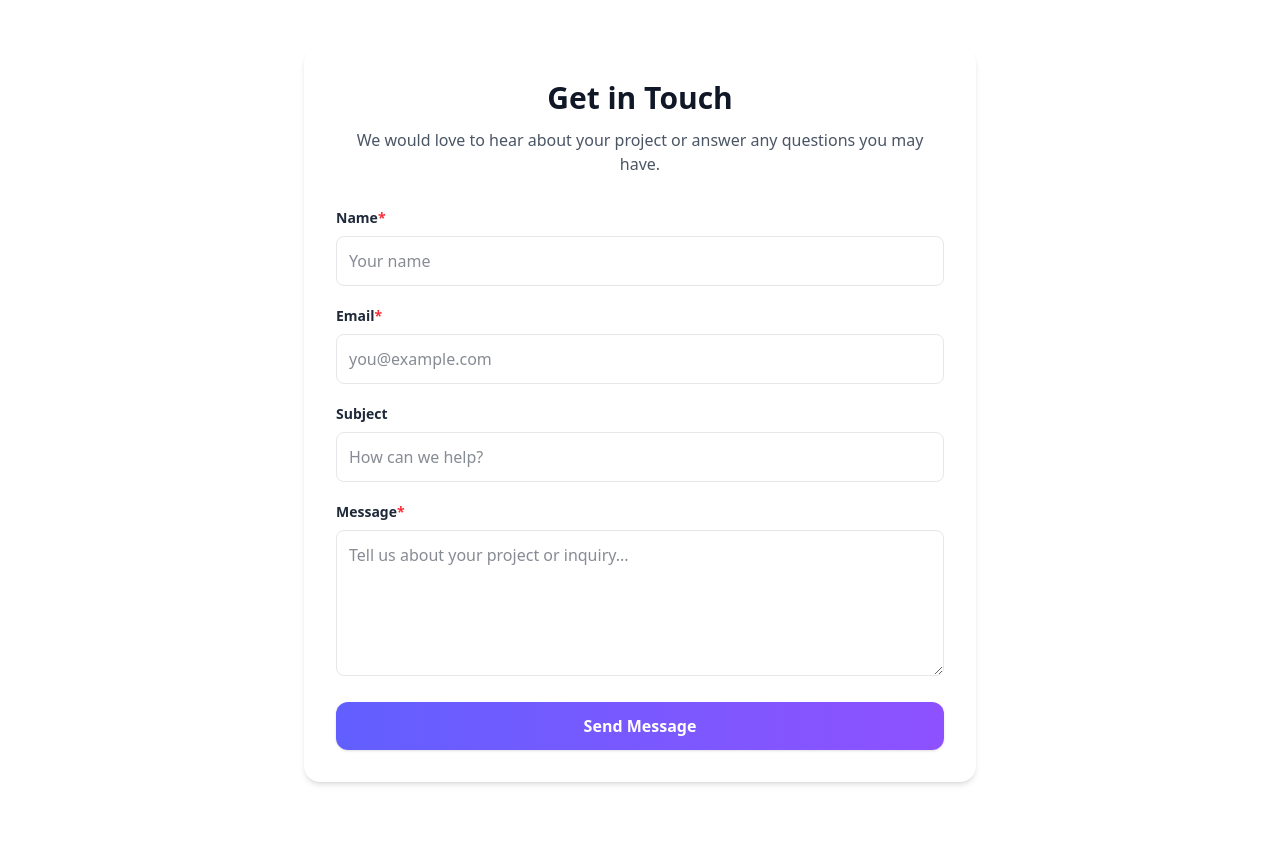
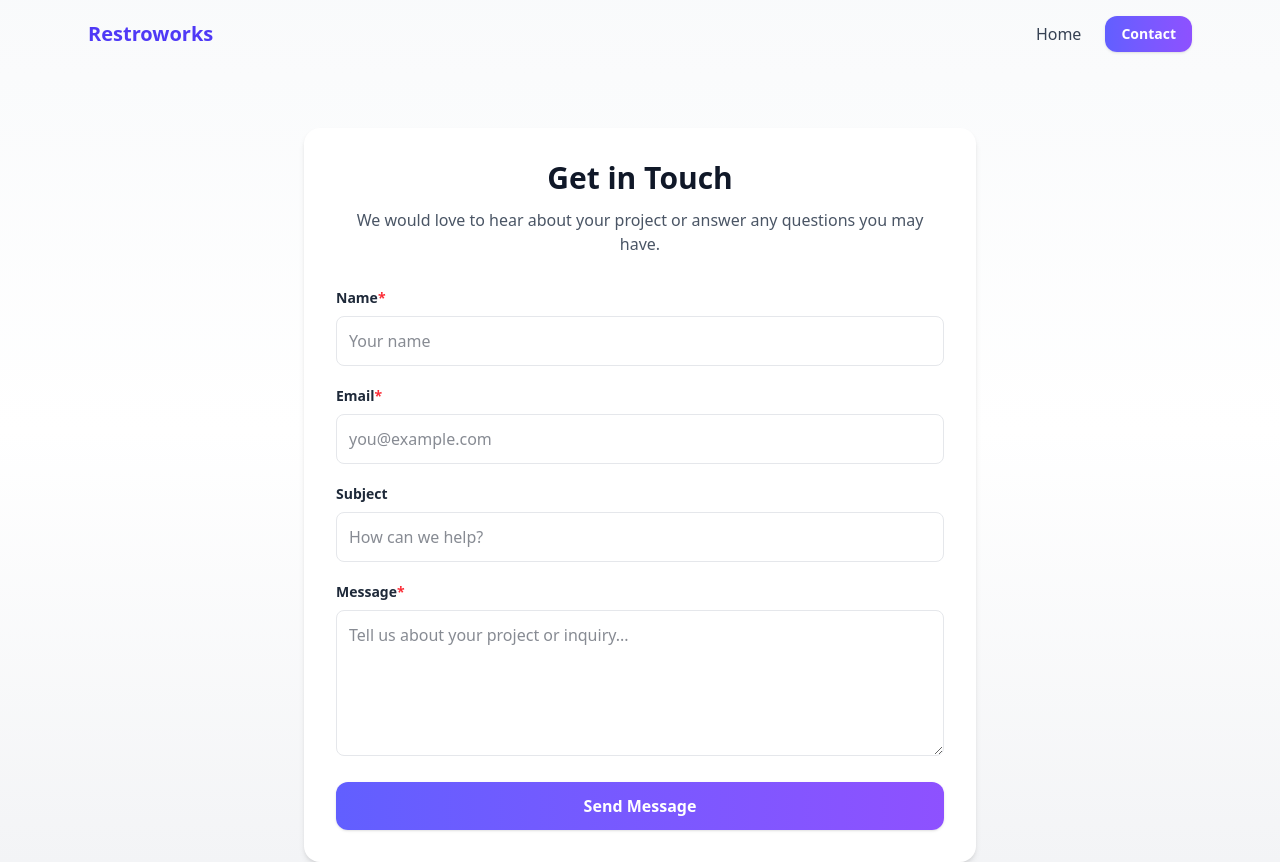
Before and after one commit to NamitKumar16/restroworks-assignment, a Next.js app: page /contact in a window 1280 px wide. Before the commit the page ends 800 px from the top, so only its background shows below. Built offline with nearby package versions, Linux system fonts and the light colour scheme.

Commit message:
Refactor: Move contact page inside (frontend)

```diff
--- a/src/app/contact/page.tsx
+++ b/src/app/(frontend)/contact/page.tsx
@@ -159,7 +159,7 @@ const ContactPage = () => {
           <button
             type="submit"
             disabled={isSubmitting}
-            className="w-full rounded-xl bg-gradient-to-r from-indigo-500 to-violet-500 py-3 px-6 font-semibold text-white shadow-sm transition-all duration-200 ease-in-out hover:opacity-90 disabled:cursor-not-allowed disabled:opacity-70"
+            className="w-full rounded-xl bg-linear-to-r from-indigo-500 to-violet-500 py-3 px-6 font-semibold text-white shadow-sm transition-all duration-200 ease-in-out hover:opacity-90 disabled:cursor-not-allowed disabled:opacity-70"
           >
             {isSubmitting ? 'Sending...' : 'Send Message'}
           </button>
--- a/src/app/contact/layout.tsx
+++ /dev/null
@@ -1,14 +0,0 @@
-import '../globals.css'
-
-export const metadata = {
-  title: 'Contact - Restroworks',
-  description: 'Get in touch with us',
-}
-
-export default function RootLayout({ children }: { children: React.ReactNode }) {
-  return (
-    <html lang="en">
-      <body>{children}</body>
-    </html>
-  )
-}
```
